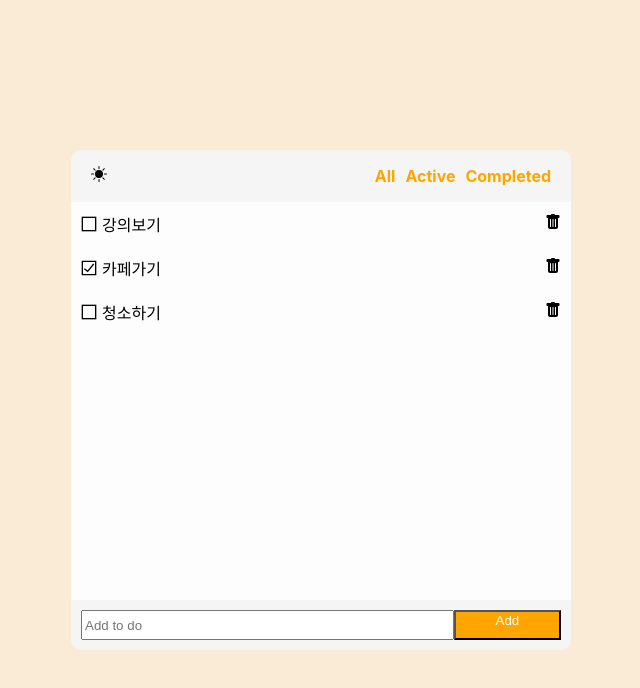
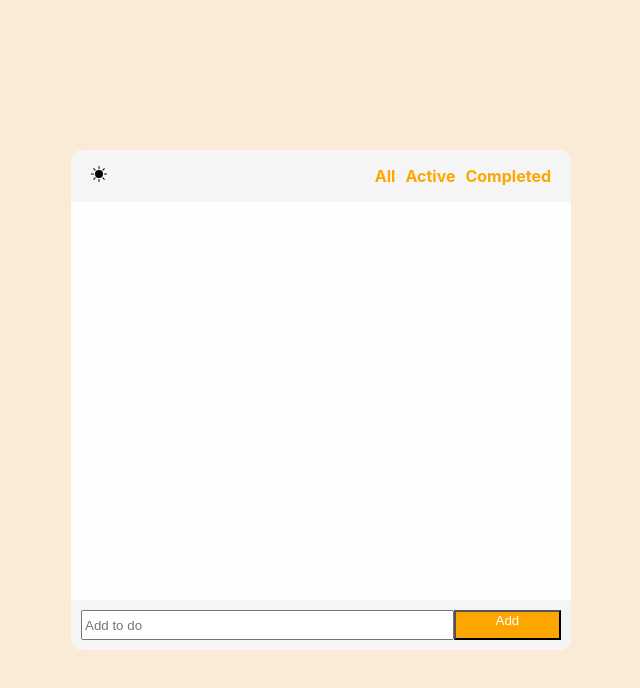
Before and after one commit to dongree/todo, a React (Create React App) app: page / in a window 1280 px wide. Shown: the top 688 px of the page, without its empty margins (319-959 px from the left). Built offline with nearby package versions, Linux system fonts and the light colour scheme.

Commit message:
local storage

```diff
--- a/src/components/todo/todo.jsx
+++ b/src/components/todo/todo.jsx
@@ -1,29 +1,23 @@
-import React, { useState } from 'react';
+import React, { useEffect, useState } from 'react';
 import { DarkModeProvider } from '../../context/DarkModeContext';
 import Footer from '../footer/footer';
 import Header from '../header/header';
 import List from '../list/list';
 import styles from './todo.module.css';
 
+function readDataFromLocalStorage() {
+  const data = localStorage.getItem('data');
+  return data ? JSON.parse(data) : [];
+}
+
 const Todo = () => {
   const [filterId, setFilterId] = useState(1);
-  const [data, setData] = useState([
-    {
-      id: 1,
-      title: '강의보기',
-      isChecked: false,
-    },
-    {
-      id: 2,
-      title: '카페가기',
-      isChecked: true,
-    },
-    {
-      id: 3,
-      title: '청소하기',
-      isChecked: false,
-    },
-  ]);
+  // const [data, setData] = useState(readDataFromLocalStorage());      비효율적
+  const [data, setData] = useState(() => readDataFromLocalStorage());
+
+  useEffect(() => {
+    localStorage.setItem('data', JSON.stringify(data));
+  }, [data]);
 
   const handleAdd = item => {
     setData(data => {
```
